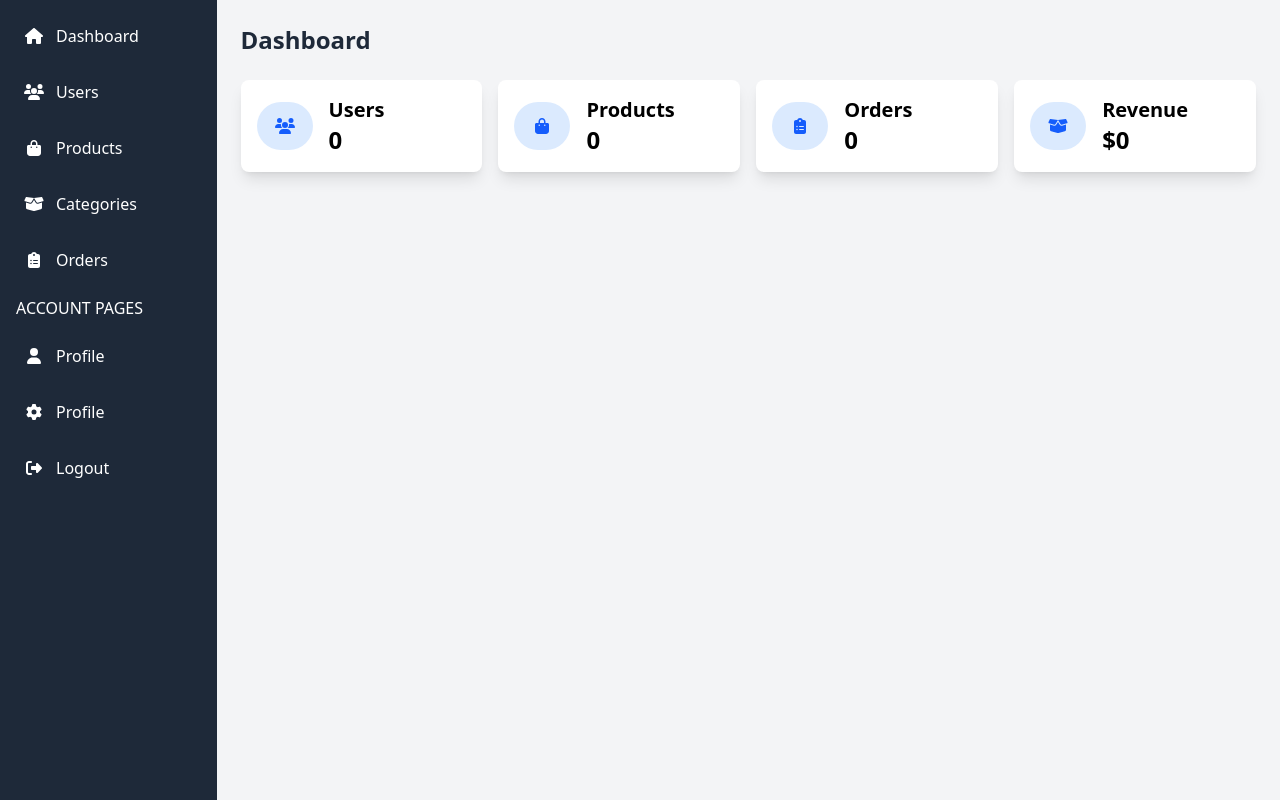
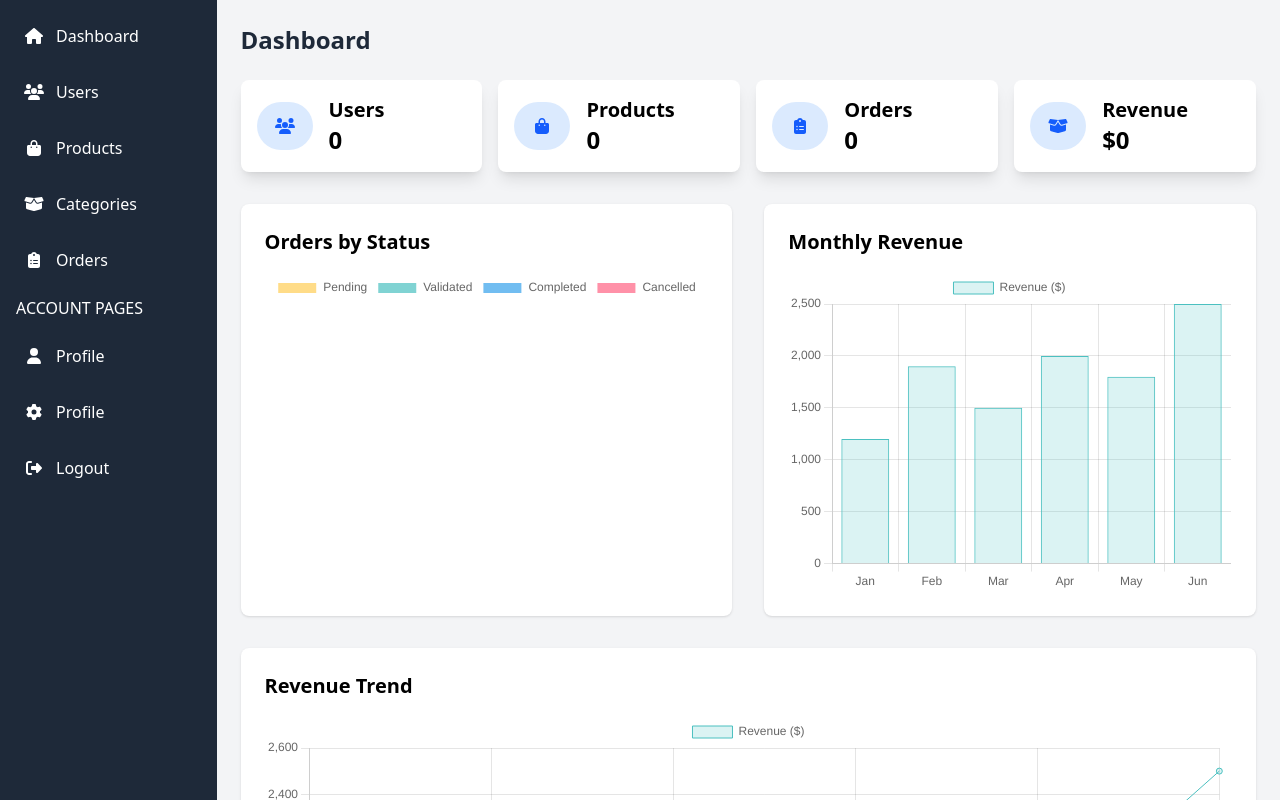
Before and after one commit to MohamedAbail1/Ecommerce-frontend, a React (Vite) app: page /Dashboard in a window 1280 px wide. Shown: the top 800 px of the page. Built offline with nearby package versions, Linux system fonts and the light colour scheme; no server answers; sample sign-in values are in the browser's storage.

Commit message:
add statistics cards and charts visualization

```diff
--- a/package.json
+++ b/package.json
@@ -18,9 +18,11 @@
     "@heroicons/react": "^2.2.0",
     "@tailwindcss/vite": "^4.0.14",
     "axios": "^1.8.3",
+    "chart.js": "^4.4.8",
     "framer-motion": "^12.6.0",
     "lucide-react": "^0.483.0",
     "react": "^19.0.0",
+    "react-chartjs-2": "^5.3.0",
     "react-dom": "^19.0.0",
     "react-icons": "^5.5.0",
     "react-router-dom": "^7.4.0",
--- a/src/components/dashboard/pages/Dashboard.jsx
+++ b/src/components/dashboard/pages/Dashboard.jsx
@@ -3,6 +3,11 @@ import Header from "../components/Header";
 import StatsCards from "../components/StatsCards";
 import { faUsers, faShoppingBag, faClipboardList, faBoxOpen, faBell } from '@fortawesome/free-solid-svg-icons';
 import { FontAwesomeIcon } from '@fortawesome/react-fontawesome';
+import { Chart as ChartJS, registerables } from 'chart.js';
+import { Bar, Pie, Line } from 'react-chartjs-2';
+
+// Enregistrer les composants nécessaires de Chart.js
+ChartJS.register(...registerables);
 
 export default function Dashboard() {
   const [usersCount, setUsersCount] = useState(0);
@@ -10,6 +15,7 @@ export default function Dashboard() {
   const [ordersCount, setOrdersCount] = useState(0);
   const [revenue, setRevenue] = useState(0);
   const [pendingOrdersCount, setPendingOrdersCount] = useState(0);
+  const [ordersData, setOrdersData] = useState([]);
 
   useEffect(() => {
     const token = localStorage.getItem("token");
@@ -60,24 +66,59 @@ export default function Dashboard() {
       .then(response => response.json())
       .then(data => {
         setOrdersCount(data.length);
+        setOrdersData(data); // Stocker les données pour les graphiques
 
         // Compter les commandes en attente
         const pendingOrders = data.filter(order => order.status === 'pending');
         setPendingOrdersCount(pendingOrders.length);
 
-        // Calculer le revenu total à partir des commandes validées ou complétées
+        // Calculer le revenu total
         const totalRevenue = data
             .filter(order => order.status === 'validated' || order.status === 'completed')
             .reduce((sum, order) => sum + parseFloat(order.total_amount), 0);
-
 
         setRevenue(totalRevenue);
       })
       .catch(error => {
         console.error("Erreur lors de la récupération des commandes:", error);
       });
+  }, []);
 
-  }, []);
+  // Préparer les données pour les graphiques
+  const ordersByStatus = {
+    labels: ['Pending', 'Validated', 'Completed', 'Cancelled'],
+    datasets: [
+      {
+        label: 'Orders by Status',
+        data: [
+          ordersData.filter(order => order.status === 'pending').length,
+          ordersData.filter(order => order.status === 'validated').length,
+          ordersData.filter(order => order.status === 'completed').length,
+          ordersData.filter(order => order.status === 'cancelled').length,
+        ],
+        backgroundColor: [
+          'rgba(255, 206, 86, 0.7)',
+          'rgba(75, 192, 192, 0.7)',
+          'rgba(54, 162, 235, 0.7)',
+          'rgba(255, 99, 132, 0.7)',
+        ],
+      },
+    ],
+  };
+
+  // Exemple de données pour un graphique de revenus mensuels (à adapter selon vos données)
+  const monthlyRevenue = {
+    labels: ['Jan', 'Feb', 'Mar', 'Apr', 'May', 'Jun'],
+    datasets: [
+      {
+        label: 'Revenue ($)',
+        data: [1200, 1900, 1500, 2000, 1800, 2500],
+        backgroundColor: 'rgba(75, 192, 192, 0.2)',
+        borderColor: 'rgba(75, 192, 192, 1)',
+        borderWidth: 1,
+      },
+    ],
+  };
 
   return (
     <div>
@@ -112,12 +153,37 @@ export default function Dashboard() {
         </div>
       )}
 
-      <div className="grid grid-cols-1 sm:grid-cols-2 lg:grid-cols-4 gap-4">
+      <div className="grid grid-cols-1 sm:grid-cols-2 lg:grid-cols-4 gap-4 mb-8">
         <StatsCards title="Users" value={usersCount} icon={faUsers} />
         <StatsCards title="Products" value={productsCount} icon={faShoppingBag} />
         <StatsCards title="Orders" value={ordersCount} icon={faClipboardList} />
         <StatsCards title="Revenue" value={`$${revenue}`} icon={faBoxOpen} />
       </div>
+
+      {/* Section des graphiques */}
+      <div className="grid grid-cols-1 lg:grid-cols-2 gap-8 mb-8">
+        <div className="bg-white p-6 rounded-lg shadow">
+          <h2 className="text-xl font-semibold mb-4">Orders by Status</h2>
+          <div className="h-80">
+            <Pie data={ordersByStatus} options={{ maintainAspectRatio: false }} />
+          </div>
+        </div>
+
+        <div className="bg-white p-6 rounded-lg shadow">
+          <h2 className="text-xl font-semibold mb-4">Monthly Revenue</h2>
+          <div className="h-80">
+            <Bar data={monthlyRevenue} options={{ maintainAspectRatio: false }} />
+          </div>
+        </div>
+      </div>
+
+      {/* Un autre graphique en pleine largeur */}
+      <div className="bg-white p-6 rounded-lg shadow mb-8">
+        <h2 className="text-xl font-semibold mb-4">Revenue Trend</h2>
+        <div className="h-96">
+          <Line data={monthlyRevenue} options={{ maintainAspectRatio: false }} />
+        </div>
+      </div>
     </div>
   );
 }
```
Also changed, not shown: 1 other file (tests, documents, lock files or other folders).
